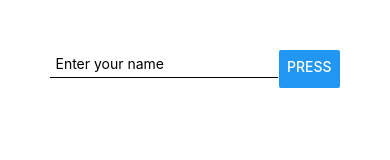
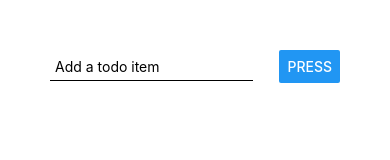
Before and after one commit to Swor71/React-Native-Playground, a React Native app: screen / in a window 390 px wide. Shown: the top 160 px of the page. Built offline with nearby package versions, Linux system fonts and the light colour scheme.

Commit message:
Initial layout for todo input

```diff
--- a/App.js
+++ b/App.js
@@ -3,9 +3,9 @@ import { StyleSheet, Text, View, Button, TextInput } from 'react-native';
 
 export default function App() {
   return (
-    <View style={styles.container}>
-      <View style={styles.header}>
-        <TextInput placeholder="Enter your name" style={styles.input} />
+    <View style={styles.root}>
+      <View style={styles.inputContainer}>
+        <TextInput placeholder="Add a todo item" style={styles.input} />
         <Button title="press" />
       </View>
     </View>
@@ -13,17 +13,15 @@ export default function App() {
 }
 
 const styles = StyleSheet.create({
-  container: {
+  root: {
     padding: 50,
   },
   input: {
-    borderBottomColor: 'black',
-    borderBottomWidth: 1,
-    marginBottom: 10,
-    padding: 5,
+    borderBottomColor: 'black', borderBottomWidth: 1, padding: 5, width: '70%'
   },
-  header: {
+  inputContainer: {
     flexDirection: 'row',
-    justifyContent: 'space-evenly'
+    justifyContent: 'space-between',
+    alignItems: 'center'
   }
 });
```
